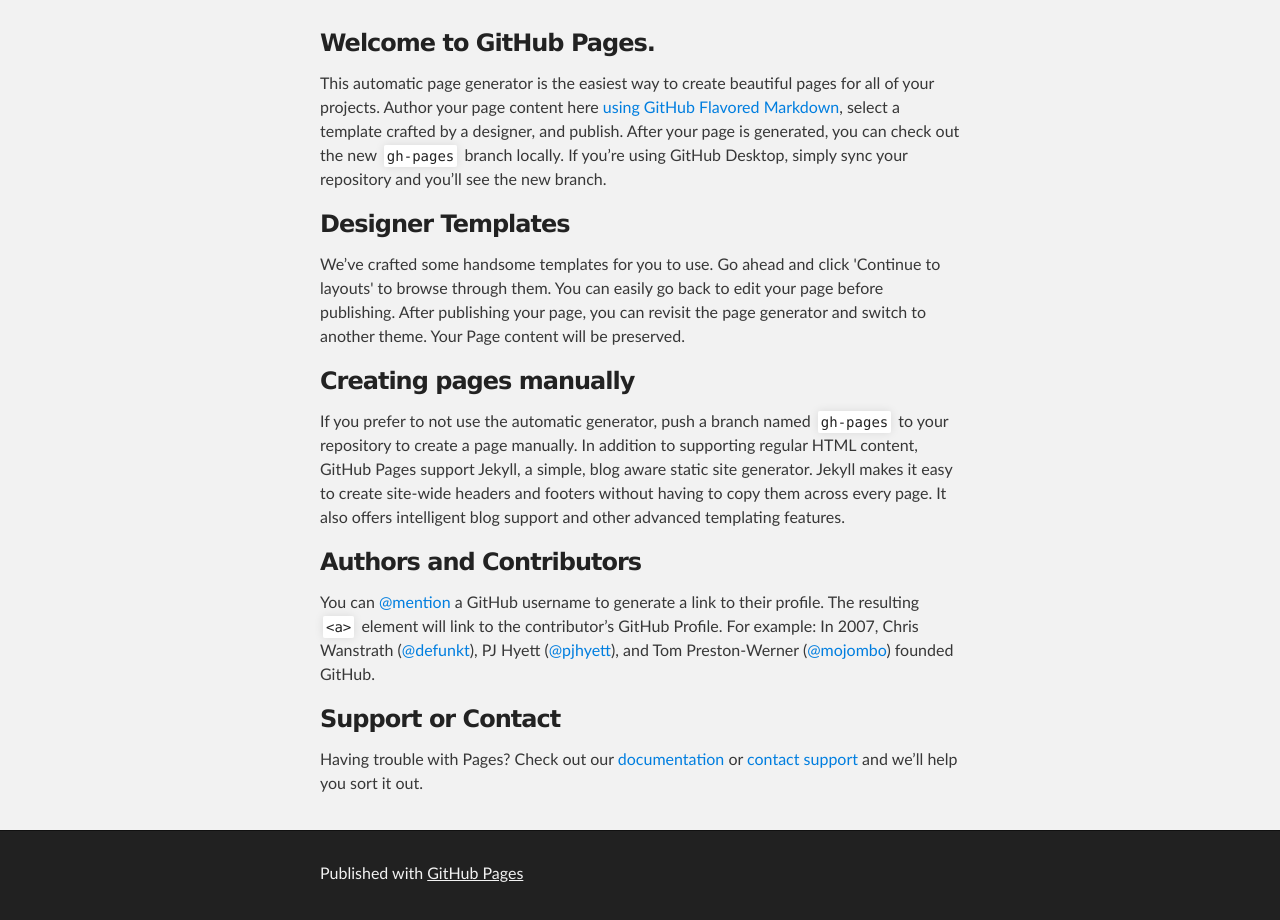
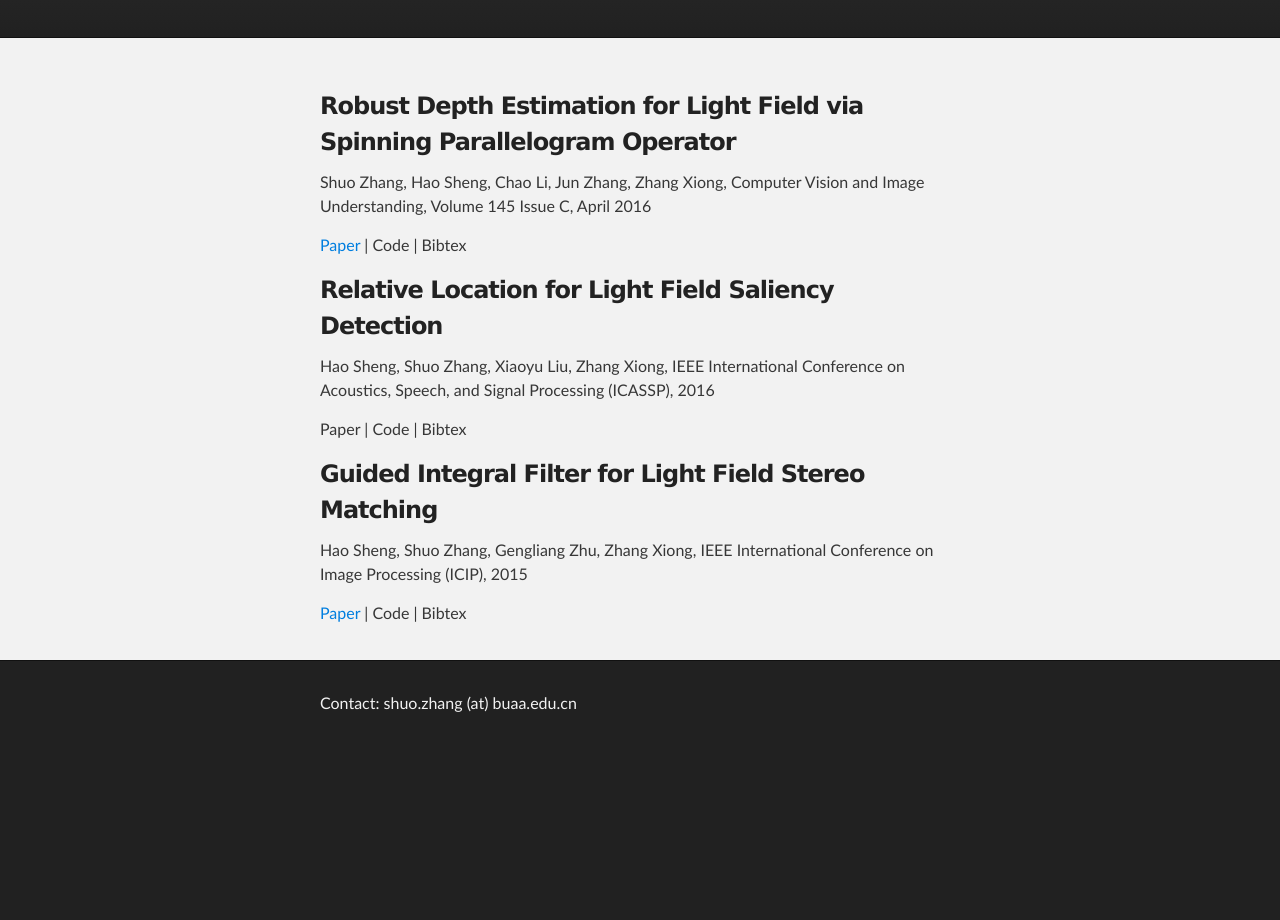
Before and after one commit to mamamya88/mamamya88.github.io, a plain HTML site: page index.html in a window 1280 px wide. Shown: the part 235-1155 px from the top of the page. After the commit the page ends 985 px from the top, so only its background shows below. Drawn offline with Linux system fonts and the light colour scheme.

Commit message:
Temple Saved

```diff
--- a/index.html
+++ b/index.html
@@ -18,8 +18,8 @@
         <header class="inner">
           <a id="forkme_banner" href="https://github.com/mamamya88">View on GitHub</a>
 
-          <h1 id="project_title">Shuo Zhang.GitHub.io</h1>
-          <h2 id="project_tagline">Light Field Image Processing</h2>
+          <h1 id="project_title">Light Field Image Processing </h1>
+          <h2 id="project_tagline">Shuo Zhang - Beihang University</h2>
 
         </header>
     </div>
@@ -28,36 +28,28 @@
     <div id="main_content_wrap" class="outer">
       <section id="main_content" class="inner">
         <h3>
-<a id="welcome-to-github-pages" class="anchor" href="#welcome-to-github-pages" aria-hidden="true"><span aria-hidden="true" class="octicon octicon-link"></span></a>Welcome to GitHub Pages.</h3>
-
-<p>This automatic page generator is the easiest way to create beautiful pages for all of your projects. Author your page content here <a href="https://guides.github.com/features/mastering-markdown/">using GitHub Flavored Markdown</a>, select a template crafted by a designer, and publish. After your page is generated, you can check out the new <code>gh-pages</code> branch locally. If you’re using GitHub Desktop, simply sync your repository and you’ll see the new branch.</p>
+<a id="welcome-to-github-pages" class="anchor" href="#welcome-to-github-pages" aria-hidden="true"><span aria-hidden="true" class="octicon octicon-link"></span></a>Robust Depth Estimation for Light Field via Spinning Parallelogram Operator</h3>
+<p>Shuo Zhang, Hao Sheng, Chao Li, Jun Zhang, Zhang Xiong,
+  Computer Vision and Image Understanding, Volume 145 Issue C, April 2016</p>
+<p> <a href="http://www.sciencedirect.com/science/article/pii/S1077314215002714"> Paper </a> | Code | Bibtex</p>
 
 <h3>
-<a id="designer-templates" class="anchor" href="#designer-templates" aria-hidden="true"><span aria-hidden="true" class="octicon octicon-link"></span></a>Designer Templates</h3>
-
-<p>We’ve crafted some handsome templates for you to use. Go ahead and click 'Continue to layouts' to browse through them. You can easily go back to edit your page before publishing. After publishing your page, you can revisit the page generator and switch to another theme. Your Page content will be preserved.</p>
+<a id="creating-pages-manually" class="anchor" href="#creating-pages-manually" aria-hidden="true"><span aria-hidden="true" class="octicon octicon-link"></span></a>Relative Location for Light Field Saliency Detection</h3>
+<p>Hao Sheng, Shuo Zhang, Xiaoyu Liu, Zhang Xiong, IEEE International Conference on Acoustics, Speech, and Signal Processing (ICASSP), 2016</p>
+<p> Paper | Code | Bibtex </p>
 
 <h3>
-<a id="creating-pages-manually" class="anchor" href="#creating-pages-manually" aria-hidden="true"><span aria-hidden="true" class="octicon octicon-link"></span></a>Creating pages manually</h3>
+<a id="designer-templates" class="anchor" href="#designer-templates" aria-hidden="true"><span aria-hidden="true" class="octicon octicon-link"></span></a>Guided Integral Filter for Light Field Stereo Matching</h3>
+<p>Hao Sheng, Shuo Zhang, Gengliang Zhu, Zhang Xiong, IEEE International Conference on Image Processing (ICIP), 2015</p>
+<p> <a href="http://ieeexplore.ieee.org/xpl/login.jsp?tp=&arnumber=7350920&url=http%3A%2F%2Fieeexplore.ieee.org%2Fxpls%2Fabs_all.jsp%3Farnumber%3D7350920"> Paper </a> | Code | Bibtex</p>
 
-<p>If you prefer to not use the automatic generator, push a branch named <code>gh-pages</code> to your repository to create a page manually. In addition to supporting regular HTML content, GitHub Pages support Jekyll, a simple, blog aware static site generator. Jekyll makes it easy to create site-wide headers and footers without having to copy them across every page. It also offers intelligent blog support and other advanced templating features.</p>
-
-<h3>
-<a id="authors-and-contributors" class="anchor" href="#authors-and-contributors" aria-hidden="true"><span aria-hidden="true" class="octicon octicon-link"></span></a>Authors and Contributors</h3>
-
-<p>You can <a href="https://help.github.com/articles/basic-writing-and-formatting-syntax/#mentioning-users-and-teams" class="user-mention">@mention</a> a GitHub username to generate a link to their profile. The resulting <code>&lt;a&gt;</code> element will link to the contributor’s GitHub Profile. For example: In 2007, Chris Wanstrath (<a href="https://github.com/defunkt" class="user-mention">@defunkt</a>), PJ Hyett (<a href="https://github.com/pjhyett" class="user-mention">@pjhyett</a>), and Tom Preston-Werner (<a href="https://github.com/mojombo" class="user-mention">@mojombo</a>) founded GitHub.</p>
-
-<h3>
-<a id="support-or-contact" class="anchor" href="#support-or-contact" aria-hidden="true"><span aria-hidden="true" class="octicon octicon-link"></span></a>Support or Contact</h3>
-
-<p>Having trouble with Pages? Check out our <a href="https://help.github.com/pages">documentation</a> or <a href="https://github.com/contact">contact support</a> and we’ll help you sort it out.</p>
       </section>
     </div>
 
     <!-- FOOTER  -->
     <div id="footer_wrap" class="outer">
       <footer class="inner">
-        <p>Published with <a href="https://pages.github.com">GitHub Pages</a></p>
+        <p>Contact: shuo.zhang (at) buaa.edu.cn</a></p>
       </footer>
     </div>
 
```
Also changed, not shown: Mark Down Test.html (added, +10 -0 lines), index_full.html (added, +62 -0 lines).
